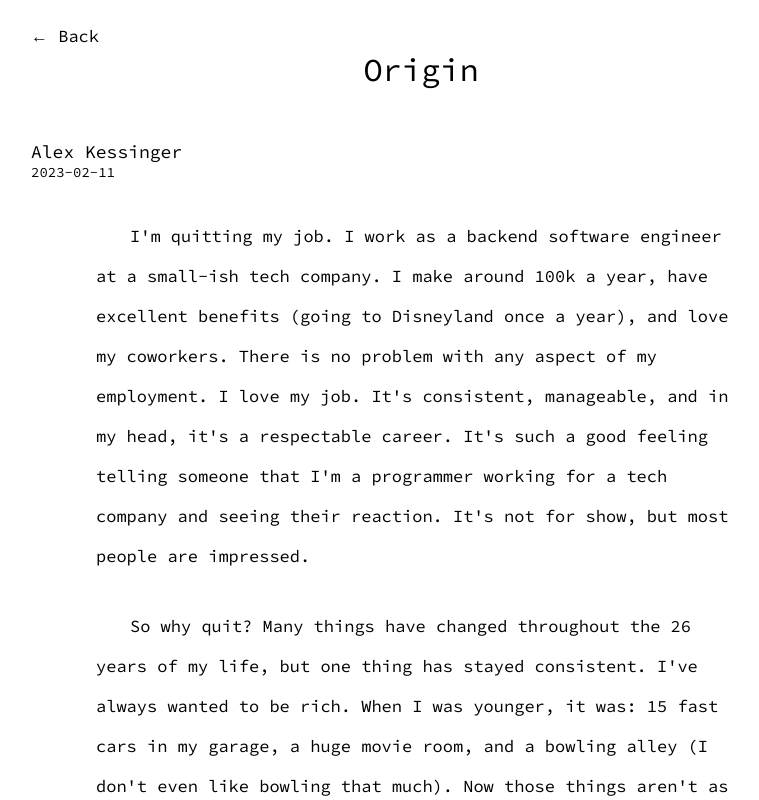
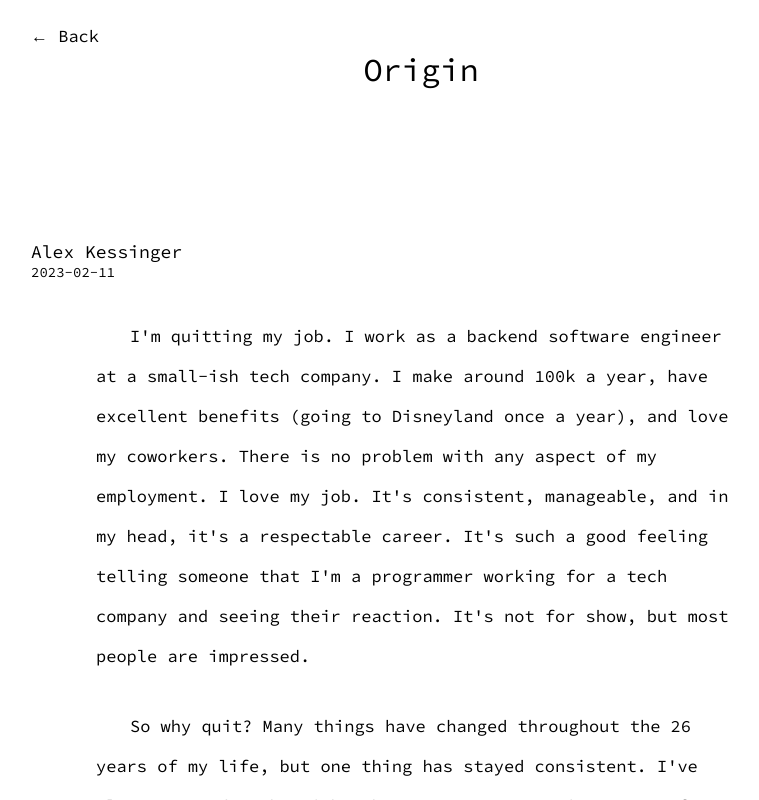
Before and after one commit to alexkess101/iquitmydayjob, a Next.js app: page /1 in a window 1280 px wide. Shown: the top 800 px of the page, without its empty margins (219-978 px from the left). Built offline with nearby package versions, Linux system fonts and the light colour scheme.

Commit message:
duplicate text

```diff
--- a/components/BlogTemplate.js
+++ b/components/BlogTemplate.js
@@ -3,6 +3,7 @@ import MainTheme from "./MainTheme";
 import Content from "./Content";
 import {getContentProperties} from "@/utils/formatUtils";
 import Image from "next/image";
+import Spacer from "@/components/Spacer";
 
 const BlogTemplate = ({htmlContent}) => {
 	const contentProperties = getContentProperties(htmlContent)
@@ -16,7 +17,7 @@ const BlogTemplate = ({htmlContent}) => {
 
 				<h1 className={styles.title}>{pageContext.title}</h1>
 				{pageContext?.subTitle && <div className={styles.subTitle}>{pageContext.subTitle}</div>}
-
+				<Spacer amount={"100"}/>
 				{image && <Image
 					className={styles.headerImage}
 					src={image.src}
--- a/content/2.html
+++ b/content/2.html
@@ -19,5 +19,5 @@
 
 <div>
     <p>&emsp;&emsp;Don’t let “I’m too busy” be part of your vernacular. Very rarely is it true. Be organized and have your priorities straight; you can squeeze in just about anything, or more importantly, just about anyone. If you constantly tell yourself and everyone around you that you’re “too busy,” you’ll procrastinate even more. In your head, you’ll think, “Man, I’m always busy. I need a break.” So you’ll use half of the 3-hour block you’ve set aside to “be busy” to procrastinate and waste time. Maybe you’ll justify it by saying that you’re resting. But you’ll only be resting from the mental strain you’re putting on yourself by constantly thinking you’re “too busy.”</p>
-    <p>&emsp;&emsp;Don’t let “I’m too busy” be part of your vernacular. Very rarely is it true. Be organized and have your priorities straight; you can squeeze in just about anything, or more importantly, just about anyone. If you constantly tell yourself and everyone around you that you’re “too busy,” you’ll procrastinate even more. In your head, you’ll think, “Man, I’m always busy. I need a break.” So you’ll use half of the 3-hour block you’ve set aside to “be busy” to procrastinate and waste time. Maybe you’ll justify it by saying that you’re resting. But you’ll only be resting from the mental strain you’re putting on yourself by constantly thinking you’re “too busy.” Each situation is unique in its way and will require different unique solutions. It helps to replace “I’m busy” with a verbal description of what I am busy with. It requires a plan. If I have a 3-hour block to “be busy,” I better know what I’m busy with. More often than not, I realize that my checklist is a lot smaller than I anticipated. I get more things done in a shorter time, and the mental pressure I put on myself to be “too busy” disappears. The more specific the task, the easier it is to accomplish. Perhaps the next time you’re “too busy,” you can take time to define your other tasks and estimate how long they will take to finish.</p>
+    <p>&emsp;&emsp;Each situation is unique in its way and will require different unique solutions. It helps to replace “I’m busy” with a verbal description of what I am busy with. It requires a plan. If I have a 3-hour block to “be busy,” I better know what I’m busy with. More often than not, I realize that my checklist is a lot smaller than I anticipated. I get more things done in a shorter time, and the mental pressure I put on myself to be “too busy” disappears. The more specific the task, the easier it is to accomplish. Perhaps the next time you’re “too busy,” you can take time to define your other tasks and estimate how long they will take to finish. </p>
 </div>
```
